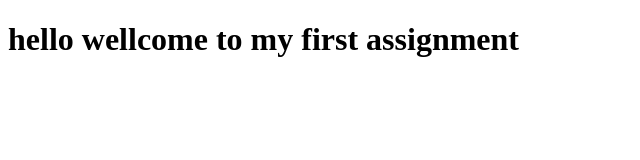
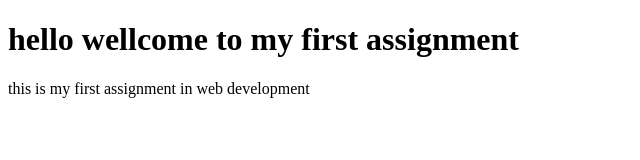
Before and after one commit to rudragopal447/repo-for-assignment-for-frontend-dev, a plain HTML site: page Index.html in a window 1280 px wide. Shown: the whole page, without its empty margins (0-640 px from the left). Drawn offline with Linux system fonts and the light colour scheme.

Commit message:
added a line to the doc

```diff
--- a/Index.html
+++ b/Index.html
@@ -7,5 +7,6 @@
 </head>
 <body>
     <H1>hello wellcome to my first assignment</H1>
+    <p>this is my first assignment in web development</p>
 </body>
 </html>
```
